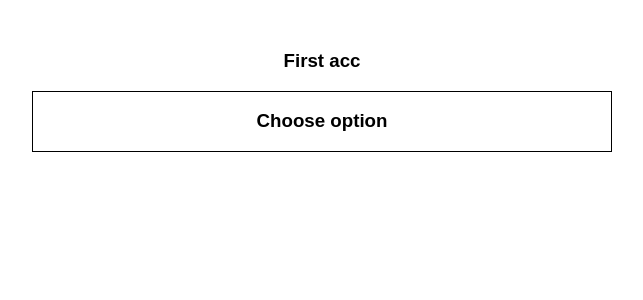
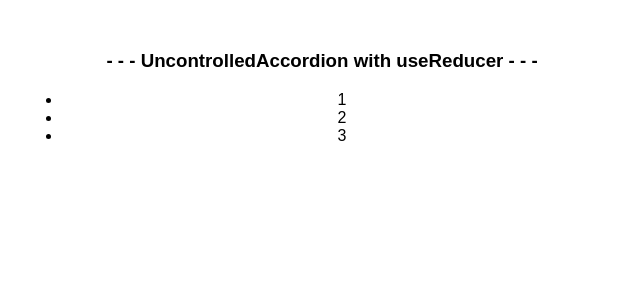
Before and after one commit to LovaVikasso/MicrotasksPlusKabzda, a React (Create React App) app: page / in a window 1280 px wide. Shown: the top 300 px of the page, without its empty margins (318-961 px from the left). Built offline with nearby package versions, Linux system fonts and the light colour scheme.

Commit message:
UncontrolledAccordion - useReducer example

```diff
--- a/src/App.tsx
+++ b/src/App.tsx
@@ -13,6 +13,7 @@ import {ControlledInput} from "./components/ControlledInput";
 import {ControlledCheckBox} from "./components/ControlledCheckBox";
 import {ControlledSelect} from "./components/ControlledSelect";
 import {UncontrolledSelect} from "./components/UncontrolledSelect";
+import {UncontrolledAccordion} from "./components/UncontrolledAccordion";
 
 
 const App = () => {
@@ -45,18 +46,19 @@ const App = () => {
     return (
 
         <div className="App">
-            <Accordion titleValue={'First acc'}
-                       collapsed={accordionCollapsed}
-                       onChange={() => {
-                           setAccordionCollapsed(!accordionCollapsed)
-                       }}
-                       items={[
-                           {title: "1", value: 1},
-                           {title: "2", value: 2},
-                           {title: "Hello", value: 3},
-                           {title: "Hi", value: 5}]}
-                       onItemClick={(value) => alert(`Item with ID ${value} clicked`)}/>
-            <UncontrolledSelect items={selectItems} />
+            <UncontrolledAccordion titleValue={"UncontrolledAccordion with useReducer"} />
+            {/*<Accordion titleValue={'First acc'}*/}
+            {/*           collapsed={accordionCollapsed}*/}
+            {/*           onChange={() => {*/}
+            {/*               setAccordionCollapsed(!accordionCollapsed)*/}
+            {/*           }}*/}
+            {/*           items={[*/}
+            {/*               {title: "1", value: 1},*/}
+            {/*               {title: "2", value: 2},*/}
+            {/*               {title: "Hello", value: 3},*/}
+            {/*               {title: "Hi", value: 5}]}*/}
+            {/*           onItemClick={(value) => alert(`Item with ID ${value} clicked`)}/>*/}
+            {/*<UncontrolledSelect items={selectItems} />*/}
             {/*<div className="Rating"> Controlled Rating <ControlledRating value={ratingValue} onClick={setRatingValue}/>*/}
             {/*</div>*/}
             {/*<div className="Rating"> Uncontrolled <UncontrolledRating/></div>*/}
--- /dev/null
+++ b/src/components/UncontrolledAccordion.tsx
@@ -0,0 +1,50 @@
+import {useReducer, useState} from "react";
+
+type AccordionPropsType = {
+    titleValue: string
+
+}
+const state = {
+    collapsed: false
+}
+type ActionType = {
+    type: string
+}
+const TOGGLE_COLLAPSED = 'TOGGLE-COLLAPSED'
+const reducer = (state: boolean, action: ActionType) => {
+
+    switch (action.type) {
+        case TOGGLE_COLLAPSED : return !state
+        default: return state
+    }
+    return state
+}
+
+export const UncontrolledAccordion = (props: AccordionPropsType) => {
+    let [collapsed, dispatch] = useReducer(reducer, state.collapsed)
+    return <div>
+        <AccordionTitle title={props.titleValue} onClick={() => dispatch({type:'TOGGLE-COLLAPSED'})}/>
+        {!collapsed && <AccordionBody/>}
+    </div>
+}
+
+type AccordionTitlePropsType = {
+    title: string
+    onClick: () => void
+}
+
+const AccordionTitle = (props: AccordionTitlePropsType) => {
+    return (
+        <h3 onClick={() => {
+            props.onClick()
+        }}> - - - {props.title} - - - </h3>
+    )
+}
+
+const AccordionBody = () => {
+    return <ul>
+        <li>1</li>
+        <li>2</li>
+        <li>3</li>
+    </ul>
+}
```
